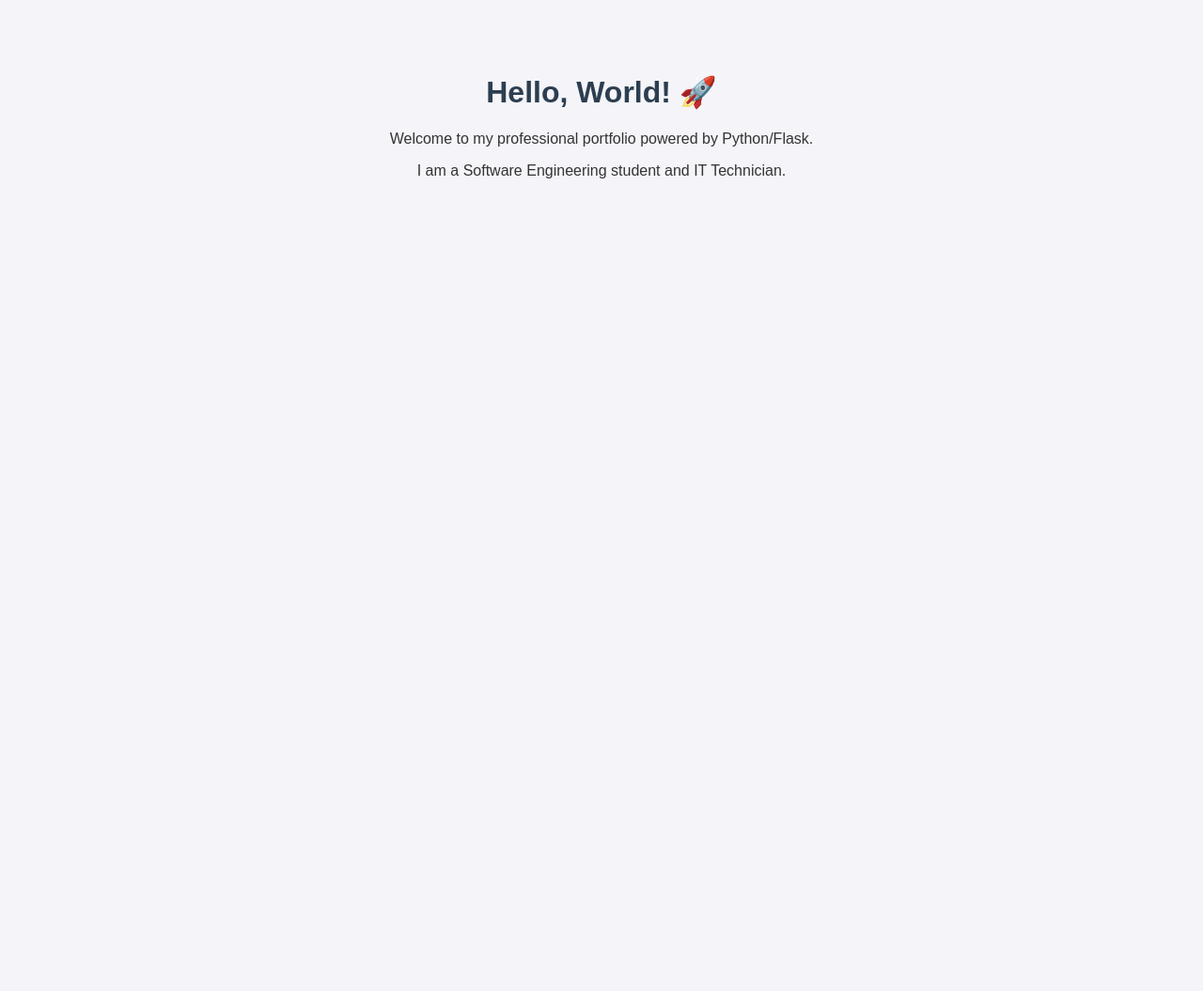
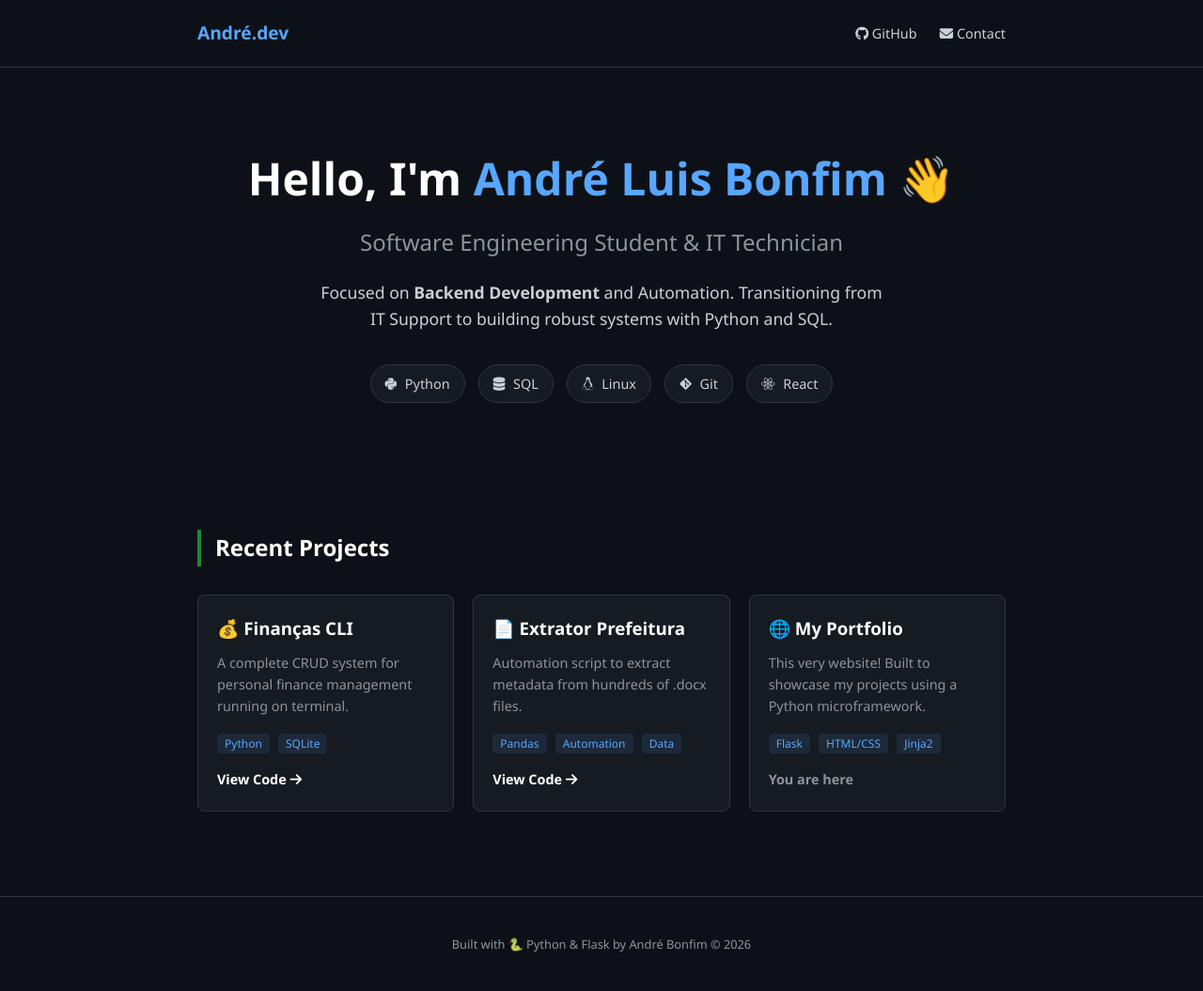
Before and after one commit to andrebonfim/my-portfolio, a Flask app: page / in a window 1280 px wide. Shown: the whole page at 94% size. Before the commit the page ends 190 px from the top, so only its background shows below. Run offline with Flask 3, Linux system fonts and the light colour scheme.

Commit message:
feat: Update layout to dark mode and add projects list

```diff
--- a/static/css/style.css
+++ b/static/css/style.css
@@ -1,10 +1,174 @@
+* {
+  margin: 0;
+  padding: 0;
+  box-sizing: border-box;
+}
+
 body {
-  font-family: Arial, sans-serif;
-  background-color: #f4f4f9;
-  color: #333;
+  font-family: "Segoe UI", Tahoma, Geneva, Verdana, sans-serif;
+  background-color: #0d1117; /* GitHub Dark Mode bg */
+  color: #c9d1d9;
+  line-height: 1.6;
+}
+
+.container {
+  max-width: 900px;
+  margin: 0 auto;
+  padding: 0 20px;
+}
+
+/* Header */
+header {
+  padding: 20px 0;
+  border-bottom: 1px solid #30363d;
+}
+
+nav {
+  display: flex;
+  justify-content: space-between;
+  align-items: center;
+}
+
+.logo {
+  font-weight: bold;
+  font-size: 1.2rem;
+  color: #58a6ff;
+}
+
+.links a {
+  color: #c9d1d9;
+  text-decoration: none;
+  margin-left: 20px;
+  font-size: 0.9rem;
+  transition: color 0.3s;
+}
+
+.links a:hover {
+  color: #58a6ff;
+}
+
+/* Hero Section */
+.hero {
+  padding: 80px 0;
   text-align: center;
-  padding-top: 50px;
 }
+
 h1 {
-  color: #2c3e50;
+  font-size: 3rem;
+  color: #fff;
+  margin-bottom: 10px;
 }
+
+.highlight {
+  color: #58a6ff;
+}
+
+.subtitle {
+  font-size: 1.5rem;
+  color: #8b949e;
+  margin-bottom: 20px;
+}
+
+.bio {
+  max-width: 600px;
+  margin: 0 auto 30px auto;
+  font-size: 1.1rem;
+}
+
+/* Tech Stack Icons */
+.tech-stack span {
+  display: inline-block;
+  background: #161b22;
+  padding: 8px 15px;
+  border-radius: 50px;
+  margin: 5px;
+  border: 1px solid #30363d;
+  font-size: 0.9rem;
+}
+
+.tech-stack i {
+  margin-right: 5px;
+}
+
+/* Projects Section */
+.projects {
+  padding: 50px 0;
+}
+
+h2 {
+  margin-bottom: 30px;
+  border-left: 4px solid #238636; /* Verde Git */
+  padding-left: 15px;
+  color: #fff;
+}
+
+.grid {
+  display: grid;
+  grid-template-columns: repeat(auto-fit, minmax(250px, 1fr));
+  gap: 20px;
+}
+
+.card {
+  background: #161b22;
+  border: 1px solid #30363d;
+  padding: 20px;
+  border-radius: 8px;
+  transition: transform 0.2s;
+}
+
+.card:hover {
+  transform: translateY(-5px);
+  border-color: #58a6ff;
+}
+
+.card h3 {
+  color: #fff;
+  margin-bottom: 10px;
+}
+
+.card p {
+  font-size: 0.9rem;
+  color: #8b949e;
+  margin-bottom: 15px;
+}
+
+.tags .tag {
+  font-size: 0.75rem;
+  color: #58a6ff;
+  background: rgba(88, 166, 255, 0.1);
+  padding: 2px 8px;
+  border-radius: 4px;
+  margin-right: 5px;
+}
+
+.btn {
+  display: inline-block;
+  margin-top: 15px;
+  text-decoration: none;
+  color: #fff;
+  font-size: 0.9rem;
+  font-weight: bold;
+}
+
+.btn:hover {
+  text-decoration: underline;
+}
+
+.secondary {
+  color: #8b949e;
+  cursor: default;
+}
+
+.secondary:hover {
+  text-decoration: none;
+}
+
+/* Footer */
+footer {
+  text-align: center;
+  padding: 40px 0;
+  color: #8b949e;
+  font-size: 0.8rem;
+  border-top: 1px solid #30363d;
+  margin-top: 40px;
+}
--- a/templates/index.html
+++ b/templates/index.html
@@ -6,12 +6,109 @@
     <title>André Bonfim | Portfolio</title>
     <link
       rel="stylesheet"
+      href="https://cdnjs.cloudflare.com/ajax/libs/font-awesome/6.4.0/css/all.min.css"
+    />
+    <link
+      rel="stylesheet"
       href="{{ url_for('static', filename='css/style.css') }}"
     />
   </head>
   <body>
-    <h1>Hello, World! 🚀</h1>
-    <p>Welcome to my professional portfolio powered by Python/Flask.</p>
-    <p>I am a Software Engineering student and IT Technician.</p>
+    <header>
+      <div class="container">
+        <nav>
+          <div class="logo">André.dev</div>
+          <div class="links">
+            <a href="https://github.com/andrebonfim" target="_blank"
+              ><i class="fab fa-github"></i> GitHub</a
+            >
+            <a href="mailto:andrebonfim@pm.me"
+              ><i class="fas fa-envelope"></i> Contact</a
+            >
+          </div>
+        </nav>
+      </div>
+    </header>
+
+    <section class="hero">
+      <div class="container">
+        <h1>Hello, I'm <span class="highlight">André Luis Bonfim</span> 👋</h1>
+        <p class="subtitle">Software Engineering Student & IT Technician</p>
+        <p class="bio">
+          Focused on <strong>Backend Development</strong> and Automation.
+          Transitioning from IT Support to building robust systems with Python
+          and SQL.
+        </p>
+        <div class="tech-stack">
+          <span><i class="fab fa-python"></i> Python</span>
+          <span><i class="fas fa-database"></i> SQL</span>
+          <span><i class="fab fa-linux"></i> Linux</span>
+          <span><i class="fab fa-git-alt"></i> Git</span>
+          <span><i class="fab fa-react"></i> React</span>
+        </div>
+      </div>
+    </section>
+
+    <section class="projects">
+      <div class="container">
+        <h2>Recent Projects</h2>
+        <div class="grid">
+          <div class="card">
+            <h3>💰 Finanças CLI</h3>
+            <p>
+              A complete CRUD system for personal finance management running on
+              terminal.
+            </p>
+            <div class="tags">
+              <span class="tag">Python</span>
+              <span class="tag">SQLite</span>
+            </div>
+            <a
+              href="https://github.com/andrebonfim/financas-cli-python"
+              target="_blank"
+              class="btn"
+              >View Code <i class="fas fa-arrow-right"></i
+            ></a>
+          </div>
+
+          <div class="card">
+            <h3>📄 Extrator Prefeitura</h3>
+            <p>
+              Automation script to extract metadata from hundreds of .docx
+              files.
+            </p>
+            <div class="tags">
+              <span class="tag">Pandas</span>
+              <span class="tag">Automation</span>
+              <span class="tag">Data</span>
+            </div>
+            <a
+              href="https://github.com/andrebonfim/extrator-prefeitura"
+              target="_blank"
+              class="btn"
+              >View Code <i class="fas fa-arrow-right"></i
+            ></a>
+          </div>
+
+          <div class="card">
+            <h3>🌐 My Portfolio</h3>
+            <p>
+              This very website! Built to showcase my projects using a Python
+              microframework.
+            </p>
+            <div class="tags">
+              <span class="tag">Flask</span>
+              <span class="tag">HTML/CSS</span>
+              <span class="tag">Jinja2</span>
+            </div>
+            <a href="#" class="btn secondary">You are here</a>
+          </div>
+        </div>
+      </div>
+    </section>
+
+    <footer>
+      <p>Built with 🐍 Python & Flask by André Bonfim © 2026</p>
+    </footer>
   </body>
 </html>
```
